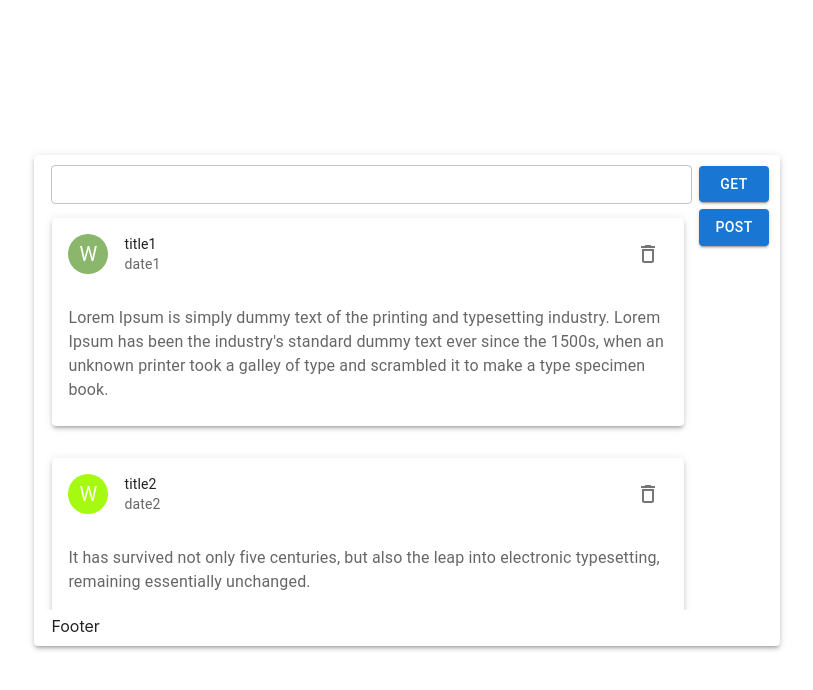
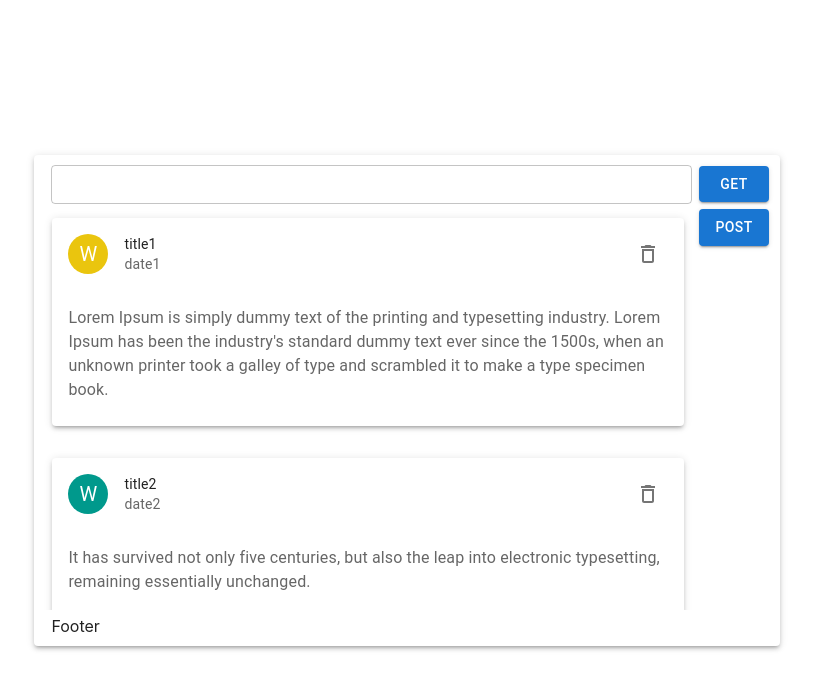
Before and after one commit to pavsoldatov/post-collision-test, a React (Create React App) app: page / in a window 1280 px wide. Shown: the top 690 px of the page, without its empty margins (233-1046 px from the left). Built offline with nearby package versions, Linux system fonts and the light colour scheme; data requests are answered from the project's data file.

Commit message:
add random avatar bg-color with alpha of 1

```diff
--- a/package.json
+++ b/package.json
@@ -15,6 +15,7 @@
     "@types/react": "^18.0.21",
     "@types/react-dom": "^18.0.6",
     "json-server": "^0.17.0",
+    "randomcolor": "^0.6.2",
     "react": "^18.2.0",
     "react-dom": "^18.2.0",
     "react-scripts": "5.0.1",
--- a/src/components/Post/Post.tsx
+++ b/src/components/Post/Post.tsx
@@ -7,15 +7,27 @@ import { IconButton, Typography } from "@mui/material";
 import DeleteOutlinedIcon from "@mui/icons-material/DeleteOutlined";
 import { AppProps } from "../../interface/Props";
 
-const generateRandomHex = () =>
-  `#${(Math.random() * 0xfffff * 1000000).toString(16).slice(0, 6)}`;
+const randomColor = require("randomcolor");
+const avatarColors = () => {
+  return randomColor({
+    luminosity: "dark",
+    format: "rgba",
+    alpha: 1,
+  });
+};
 
 const Post: FC<AppProps> = ({ title, details, subheader, ...props }) => {
   return (
     <Card elevation={3}>
       <CardHeader
         avatar={
-          <Avatar sx={{ bgcolor: `${generateRandomHex()}` }}>W</Avatar>
+          <Avatar
+            sx={{
+              bgcolor: `${avatarColors()}`,
+            }}
+          >
+            W
+          </Avatar>
         }
         action={
           <IconButton onClick={() => console.log("delete")}>
```
Also changed, not shown: 2 other files (tests, documents, lock files or other folders).
